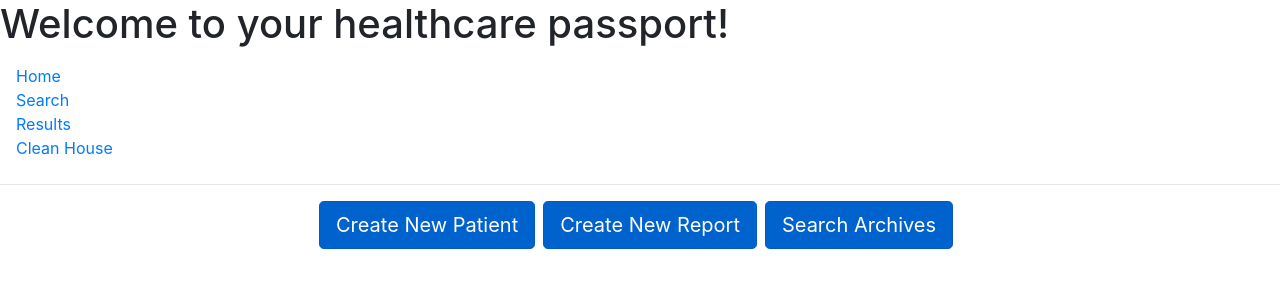
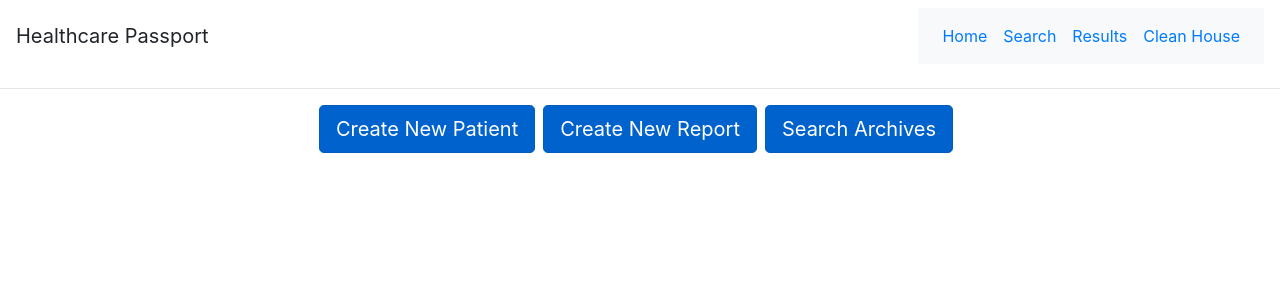
Before and after one commit to cmp998/Healthcare-Passsport, a Flask app: page / in a window 1280 px wide. Shown: the top 300 px of the page. Run offline with Flask 2, Linux system fonts and the light colour scheme; some libraries are stand-ins or nearby versions.

Commit message:
finishing navbar

```diff
--- a/Passport/app/templates/base.html
+++ b/Passport/app/templates/base.html
@@ -6,19 +6,19 @@
       {% if title %}
       <title>{{ title }} - HealthCare Passport</title>
       {% else %}
-      <title>Welcome to HealthCare Passport</title>
+      <!--<title>Welcome to HealthCare Passport</title>-->
       {% endif %}
       <!-- main navigation bar that goes on each page -->
-      <h1>Welcome to your healthcare passport!</h1>
       <nav class="navbar navbar-default">
-            <ul class="nav navbar-nav navbar-center">
-                <li><a href= "/index">Home</a></li>
-                <li><a href="/search">Search</a></li>
-                <li><a href="/results">Results</a></li>
-                <li><a href="/clean_house">Clean House</a></li>
-            </ul>
+          <div class="navbar-header"><a class="navbar-brand" >Healthcare Passport</a></div>
+          <div class ="navbar navbar-expand bg-light justify-content-center">
+              <ul class="navbar-nav ml-auto"><li class = "nav-item"><a class = "nav-link" href="/index">Home</a></li></ul>
+              <ul class="navbar-nav ml-auto"><li class = "nav-item"><a class = "nav-link" href="/search">Search</a></li></ul>
+              <ul class="navbar-nav ml-auto"><li class = "nav-item"><a class = "nav-link" href="/results">Results</a></li></ul>
+              <ul class="navbar-nav ml-auto"><li class = "nav-item"><a class = "nav-link" href="/clean_house">Clean House</a></li></ul>
+          </div>
 
-    </nav>
+      </nav>
     </head>
     <body>
         <!--
```
